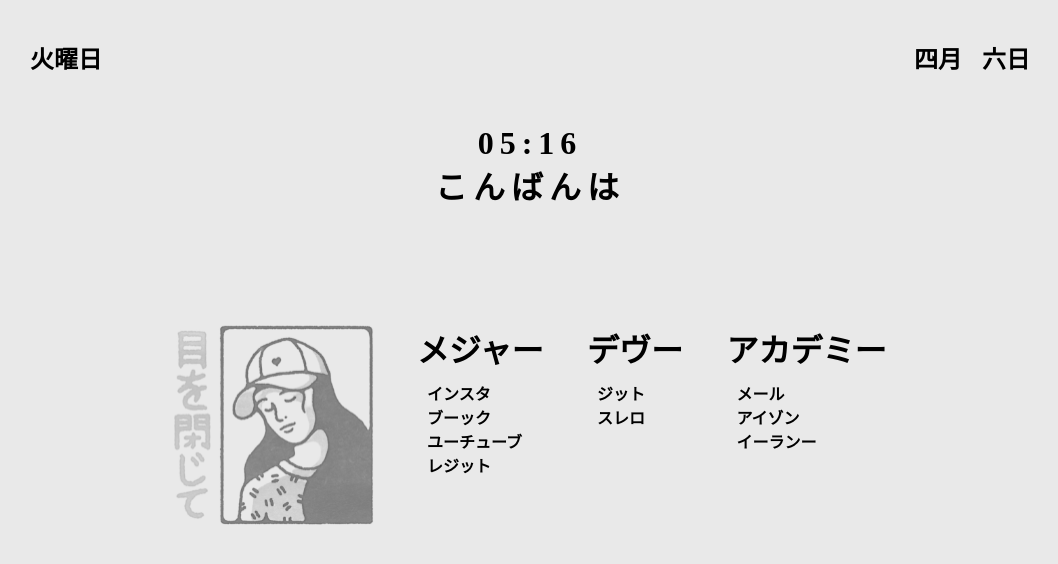
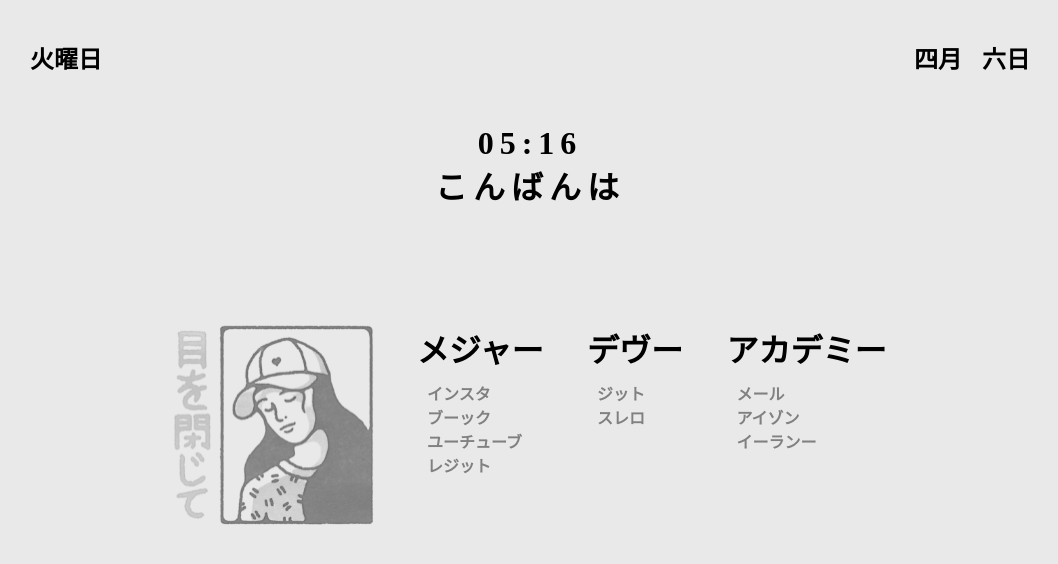
Before and after one commit to Dingnh/nicodin, a React (Create React App) app: page / in a window 1280 px wide. Shown: the top 564 px of the page, without its empty margins (110-1168 px from the left). Built offline with nearby package versions, Linux system fonts and the light colour scheme; a web font is replaced by a local one.

Commit message:
add hover on link shade

```diff
--- a/src/components/links/links.js
+++ b/src/components/links/links.js
@@ -2,11 +2,15 @@ import React from "react"
 import '../../App.css';
 
 const Links = props => {
-
+    let [isHovered, setHovered] = React.useState(false)
     const styles = {
         links: {
             textDecoration: "none",
-            color: "black"
+            color:   "grey"
+        },
+        hoveredLink : {
+            textDecoration: "none",
+            color:  "black"
         },
         padding: {
             marginLeft: -50
@@ -17,7 +21,9 @@ const Links = props => {
         <div style={styles.padding}>
             <div className="linktitle" >{props.linktitle}</div>
             <div className="link">
-                {props.links.map(link => <a style={styles.links} href={link.linkdir} >{link.link}</a>)}
+                {props.links.map(link => <a
+                 onMouseOver={() => setHovered(link)} onMouseOut={()=>setHovered()}
+                style={{ textDecoration: 'none', color: isHovered == link ? 'black' : 'grey' }} href={link.linkdir} >{link.link}</a>)}
             </div>
         </div>
     )
```
